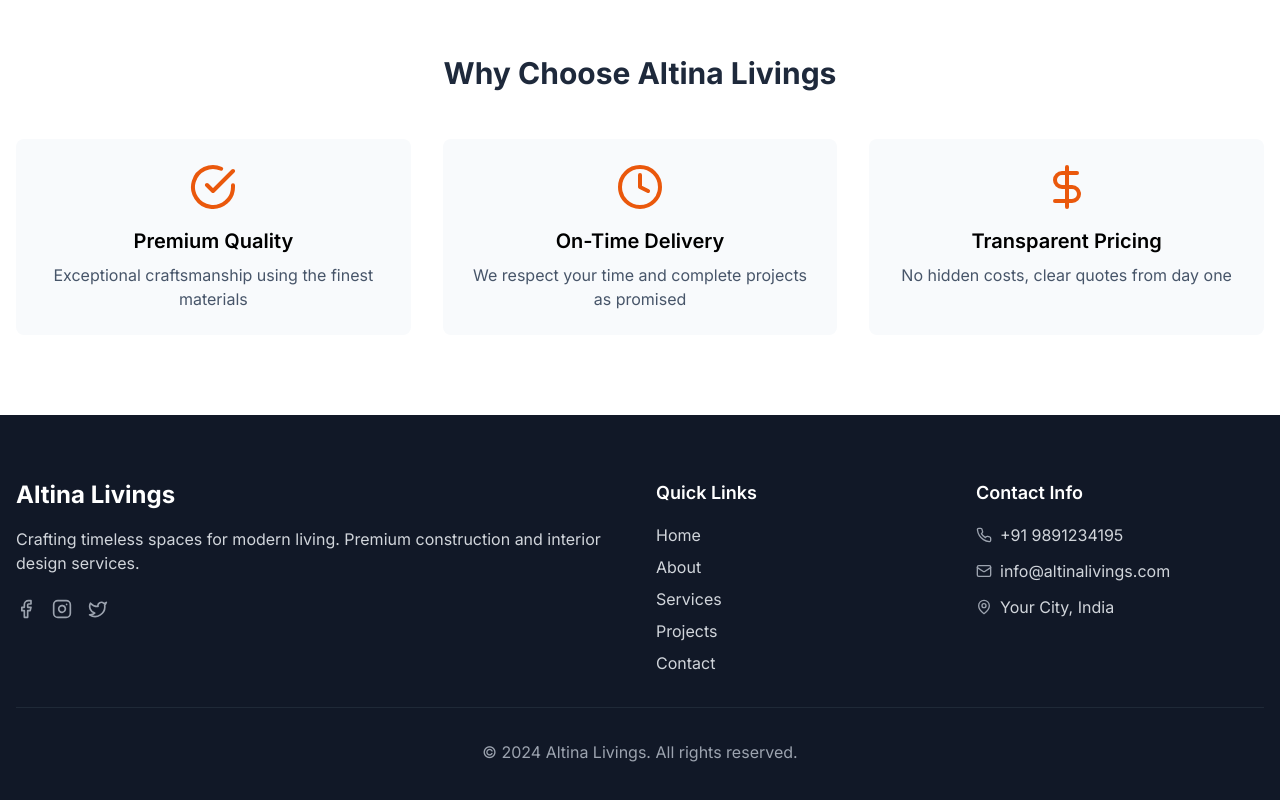
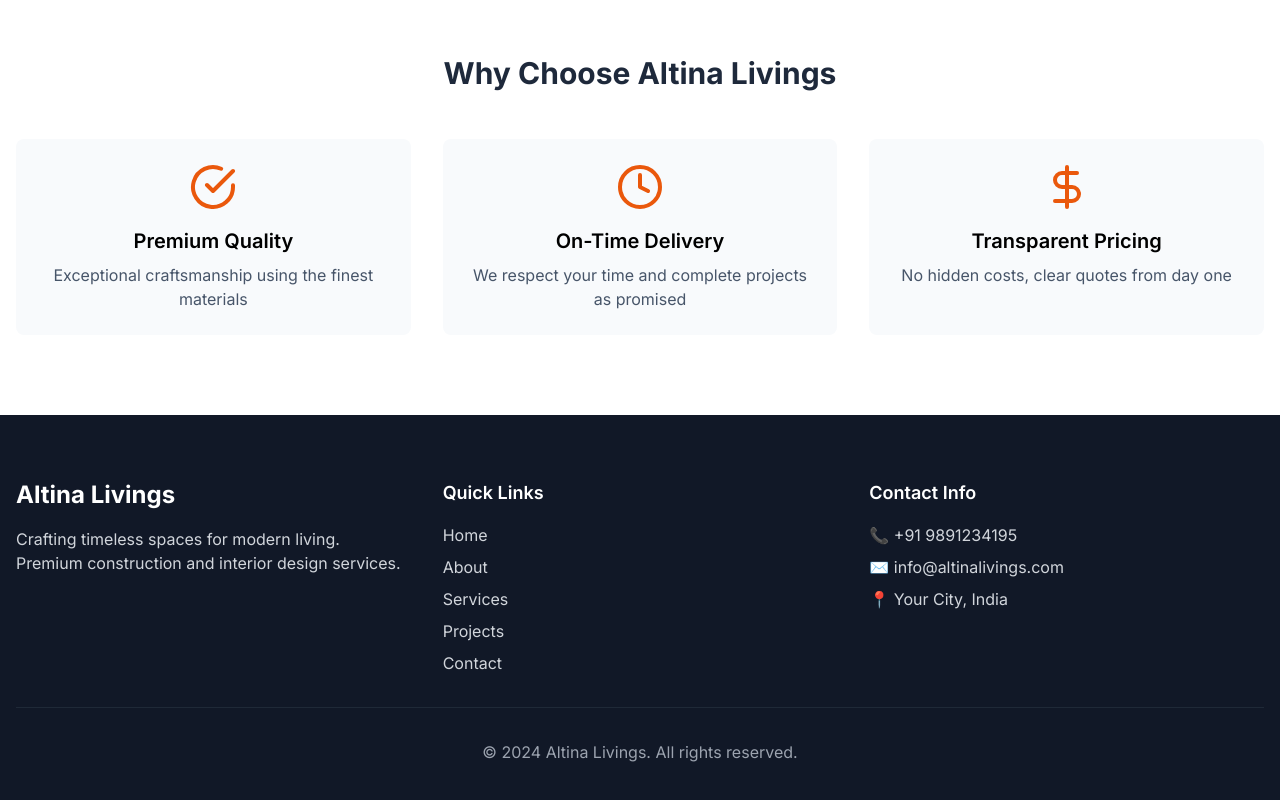
Before and after one commit to altinalivings/altina-livings, a Next.js app: page / in a window 1280 px wide. Shown: the part 825-1625 px from the top of the page. Built offline with nearby package versions, Linux system fonts and the light colour scheme.

Commit message:
Update Footer.js

```diff
--- a/src/components/Footer.js
+++ b/src/components/Footer.js
@@ -1,27 +1,14 @@
-import { Phone, Mail, MapPin, Facebook, Instagram, Twitter } from 'lucide-react'
-
 export default function Footer() {
   return (
     <footer className="bg-gray-900 text-white py-16">
       <div className="container mx-auto px-4">
-        <div className="grid grid-cols-1 md:grid-cols-4 gap-8">
+        <div className="grid grid-cols-1 md:grid-cols-3 gap-8">
           {/* Company Info */}
-          <div className="col-span-2">
+          <div>
             <h3 className="text-2xl font-bold mb-4">Altina Livings</h3>
-            <p className="text-gray-300 mb-6">
+            <p className="text-gray-300 mb-4">
               Crafting timeless spaces for modern living. Premium construction and interior design services.
             </p>
-            <div className="flex space-x-4">
-              <a href="#" className="text-gray-400 hover:text-white transition-colors">
-                <Facebook size={20} />
-              </a>
-              <a href="#" className="text-gray-400 hover:text-white transition-colors">
-                <Instagram size={20} />
-              </a>
-              <a href="#" className="text-gray-400 hover:text-white transition-colors">
-                <Twitter size={20} />
-              </a>
-            </div>
           </div>
 
           {/* Quick Links */}
@@ -39,19 +26,10 @@ export default function Footer() {
           {/* Contact Info */}
           <div>
             <h4 className="text-lg font-semibold mb-4">Contact Info</h4>
-            <div className="space-y-3">
-              <div className="flex items-center space-x-2">
-                <Phone size={16} className="text-gray-400" />
-                <span className="text-gray-300">+91 9891234195</span>
-              </div>
-              <div className="flex items-center space-x-2">
-                <Mail size={16} className="text-gray-400" />
-                <span className="text-gray-300">info@altinalivings.com</span>
-              </div>
-              <div className="flex items-center space-x-2">
-                <MapPin size={16} className="text-gray-400" />
-                <span className="text-gray-300">Your City, India</span>
-              </div>
+            <div className="space-y-2">
+              <p className="text-gray-300">📞 +91 9891234195</p>
+              <p className="text-gray-300">✉️ info@altinalivings.com</p>
+              <p className="text-gray-300">📍 Your City, India</p>
             </div>
           </div>
         </div>
```
